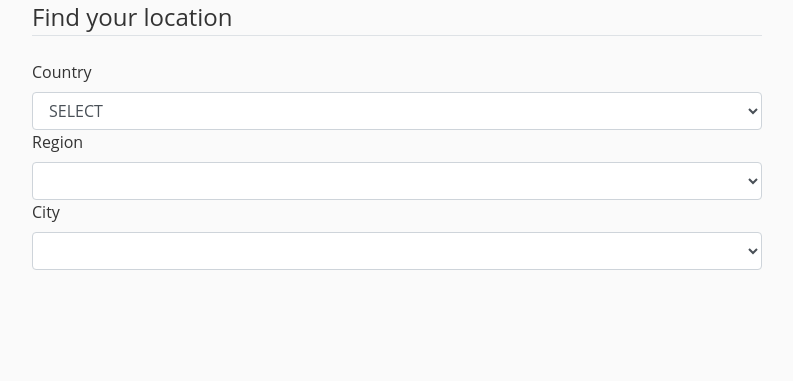
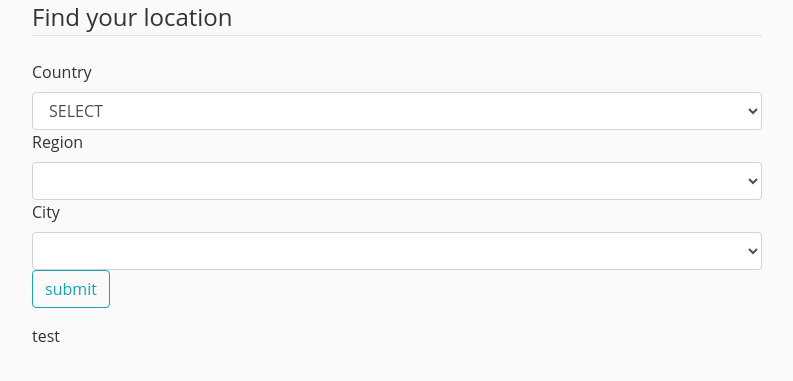
Before and after one commit to yuzhangClaremont/Utopian, a Flask app: page /ngo/show/1 in a window 1280 px wide. Shown: the part 183-564 px from the top of the page, without its empty margins (53-846 px from the left). Run offline with Flask 2, Linux system fonts and the light colour scheme; data comes from the database, SQL or seed files in the repository; lists and menus that the app fills with data are empty; some libraries are stand-ins or nearby versions.

Commit message:
UNABLE TO load ngo

```diff
--- a/utopianRainbow/forms.py
+++ b/utopianRainbow/forms.py
@@ -13,6 +13,7 @@ class NGOForm(FlaskForm):
     country = SelectField('Country', choices=[('0','SELECT'),('USA','USA'),('China','China')])
     region = SelectField('Region', choices=[])
     city = SelectField('City', choices=[])
+    submit = SubmitField('submit')
 
 class RegistrationForm(FlaskForm):
     username = StringField('Username',
--- a/utopianRainbow/routes.py
+++ b/utopianRainbow/routes.py
@@ -31,25 +31,34 @@ def aboutus(username=None):
     else:
         return render_template("aboutus.html")
 
-@app.route("/ngo/")
-@app.route("/ngo/<username>")
+@app.route("/ngo/", methods=['GET','POST'])
+@app.route("/ngo/<username>", methods=['GET','POST'])
 @app.route('/ngo/show/<city_id>')
 def ngo(username=None, city_id=None):
     CHINA_CHOICES = [('0','SELECT'),('1','YUNNAN'),('2','GUANGDONG'),('3','Beijing')]
-    USA_CHOICES = [('1','California'),('2','New York')]
+    USA_CHOICES = [('0','SELECT'),('1','California'),('2','New York')]
     form = NGOForm()
     if form.country.data == 'China':
         form.region.choices = CHINA_CHOICES
     if form.country.data == 'USA':
         form.region.choices = USA_CHOICES
+    # id = city_id
+    # print(id)
+    ngos = NGO.query.all()
+    if form.validate_on_submit():
+    # c = form.city.data
+    # print(c)
+    # city = City.query.filter_by(id = city_id).first()
+    # ngo = city.ngo
+    # print(city)
+        ngos = NGO.query.filter_by(city_id = city_id).all()
+        print(ngos,'CITY!!!')
+        return redirect(url_for('ngo', username=username, form = form, ngos = ngos ))
+    # for i in ngos:
 
-    c = form.city.data
-    print(c)
-    city = City.query.filter_by(id = city_id).first()
-    # ngo = city.ngo
-    print(city)
-    ngos = NGO.query.filter_by(city_id = city_id).all()
-    print(ngos[0])
+    #     print(i.name)
+    print(ngos,'ALL!!!')
+    return render_template('ngo.html', username=username, form = form, ngos = ngos )
     # cityOfCountry = City.query.filter_by(country=form.country.data).first
     # form.region.choices = [(city.id, city.region) for city in City.query.filter_by(region=form.country).all()]
 
@@ -68,7 +77,7 @@ def ngo(username=None, city_id=None):
     # print(city)
     # geo_data = gi.record_by_addr(request.remote_addr)
     # print(jsonify(geo_data))
-    return render_template('ngo.html', username=username, form = form, ngos= ngos)
+    # return render_template('ngo.html', username=username, form = form, ngos= ngos)
     # else:
         # return render_template("ngo.html")
 
--- a/utopianRainbow/templates/ngo.html
+++ b/utopianRainbow/templates/ngo.html
@@ -38,11 +38,24 @@
 
                         {{ form.city.label(class="form-control-label") }}
                         {{ form.city(class="form-control form-control-md", id = 'city') }}
+                        <div class="form-group">
+                                {{ form.submit(class="btn btn-outline-info") }}
+                            </div>
                     </div>
 
+                </form>
+
+                <p>test</p>
+
+                {% for ngo in ngos.items %}
+                    {{ngo.name}}
+                    <p> ngo intro</p>
+                {% endfor %}
+                <!-- {% if ngos[0] %}
+                there are ngos
+                {% endif %} -->
 
 
-                </form>
 
                 <script>
                         var country_select = document.getElementById("country");
```
